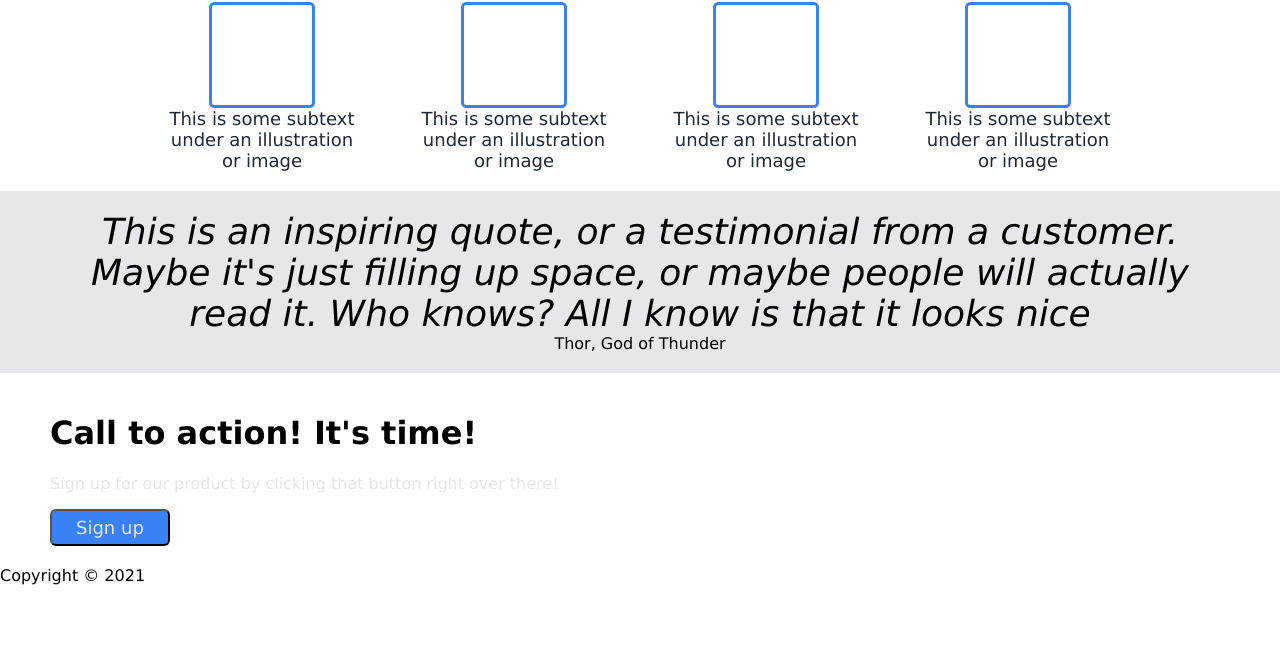
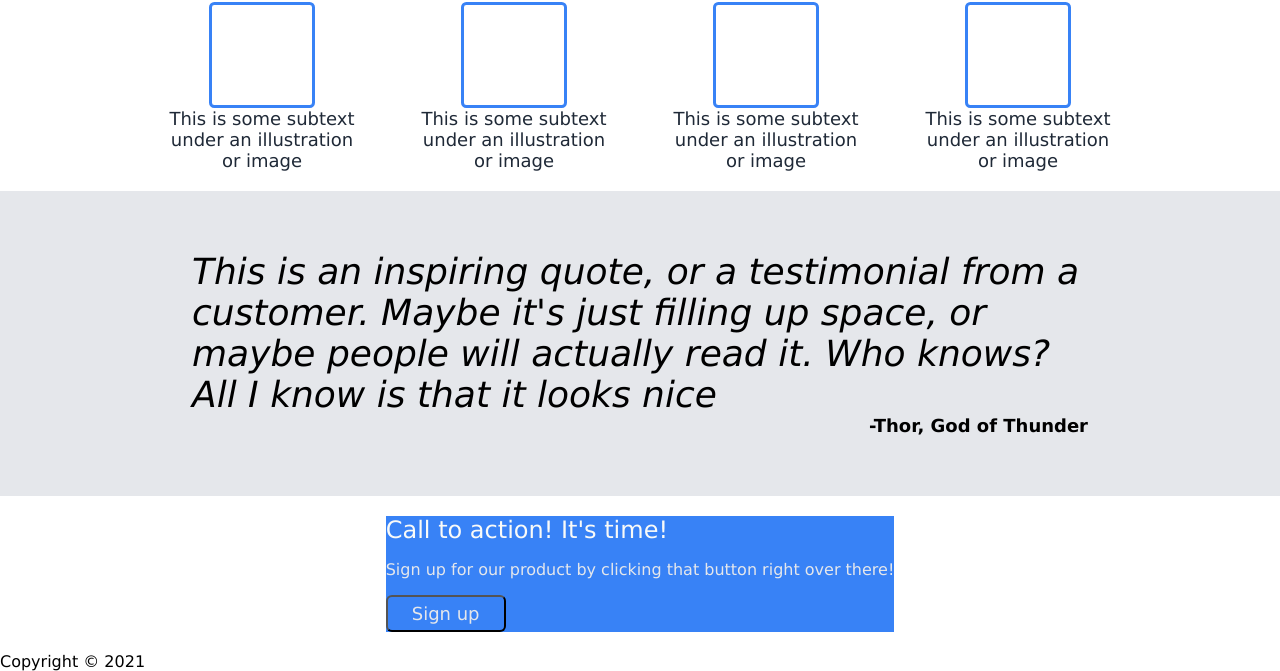
Before and after one commit to doswanson/odin_landing_page, a plain HTML site: page index.html in a window 1280 px wide. Shown: the part 446-1117 px from the top of the page. Before the commit the page ends 1031 px from the top, so only its background shows below. Drawn offline with Linux system fonts and the light colour scheme.

Commit message:
Edit quote and action sections

```diff
--- a/index.html
+++ b/index.html
@@ -52,12 +52,12 @@
 
     <div class="sec quote-container">
         <div class="quote">This is an inspiring quote, or a testimonial from a customer. Maybe it's just filling up space, or maybe people will actually read it. Who knows? All I know is that it looks nice</div>
-        <div>Thor, God of Thunder</div>
+        <div class="speaker">-Thor, God of Thunder</div>
     </div>
 
     <div class="sec action-container">
         <div class="blue-action-box">
-            <h1>Call to action! It's time!</h1>
+            <div class="action-header">Call to action! It's time!</div>
             <p>Sign up for our product by clicking that button right over there!</p>
             <button type="button">Sign up</button>
         </div>
--- a/style.css
+++ b/style.css
@@ -13,9 +13,9 @@ body {
 
 button {
     background-color: #3882F6;
+    border-radius: 6px;
     color: #E5E7EB;
     font-size: 18px;
-    border-radius: 6px;
     padding: 6px 24px;
 }
 
@@ -24,10 +24,10 @@ p {
 }
 
 .bluebox {
+    border-radius: 5%;
+    border: solid #3882F6;
     height: 100px;
     width: 100px;
-    border: solid #3882F6;
-    border-radius: 5%;
 }
 
 .sec {
@@ -36,33 +36,34 @@ p {
 }
 
 .header1 {
+    align-items: center;
     background-color: #1f2937;
-    align-items: center;
 }
 
 .header2 {
+    align-items: center;
+    background-color: #1f2937;
     display: flex;
-    background-color: #1f2937;
     padding: 20px 50px;
-    align-items: center;
 }
 
 .image {
+    align-items: center;
+    background-color: grey;
+    color:#E5E7EB;
     display: flex;
+    flex: 0 1 40%;
+    justify-content: center;
+    margin-left: auto;
     padding: 10% 2%;
-    background-color: grey;
-    align-items: center;
-    justify-content: center;
     text-align: center;
-    color:#E5E7EB;
-    margin-left: auto;
 }
 
 .info-header {
     font-size: 36px;
     font-weight: 900;
+    margin-bottom: 24px;
     width: 100%;
-    margin-bottom: 24px;
 }
 
 .logo {
@@ -73,16 +74,16 @@ p {
 
 .r-links {
     display: flex;
+    justify-content: space-between;
     margin-left: auto;
-    justify-content: space-between;
     text-align: right;
 }
 
 a {
-    text-decoration: none;
     color: #E5E7EB;
     font-size: 18px;
     margin-left: 18px;
+    text-decoration: none;
 }
 
 .header-img {
@@ -94,24 +95,24 @@ a {
 }
 
 .h-title {
-    width: 100%;
     color: #f9faf8;
     font-size: 48px;
     font-weight: 900;
+    width: 100%;
 }
 
 .info {
-    text-align: center;
     color: #1f2937;
     flex-wrap: wrap;
     justify-content: center;
+    text-align: center;
 }
 
 .subtext {
+    align-items: center;
     display: flex;
     flex-direction: column;
     max-width: 200px;
-    align-items: center;
 }
 
 .info-secondary {
@@ -120,20 +121,40 @@ a {
 }
 
 .container {
+    align-items: center;
     display: flex;
-    align-items: center;
+    gap: 52px;
     justify-content: center;
-    gap: 52px;
   }
 
 .quote {
     font-size: 36px;
+    font-style: italic;
     font-weight: lighter;
-    font-style: italic;
 }
 
 .quote-container {
     background-color: #E5E7EB;
     flex-direction: column;
-    text-align: center;
+    padding: 60px 15% 60px 15%;
+    text-align: left;
 }
+
+.speaker {
+    font-size: 18px;
+    font-weight: bold;
+    text-align: right;
+}
+
+.action-container {
+    justify-content: center;
+}
+
+.blue-action-box {
+    background-color: #3882F6;
+}
+
+.action-header {
+    font-size: 24px;
+    color: #f9faf8;
+}
```
